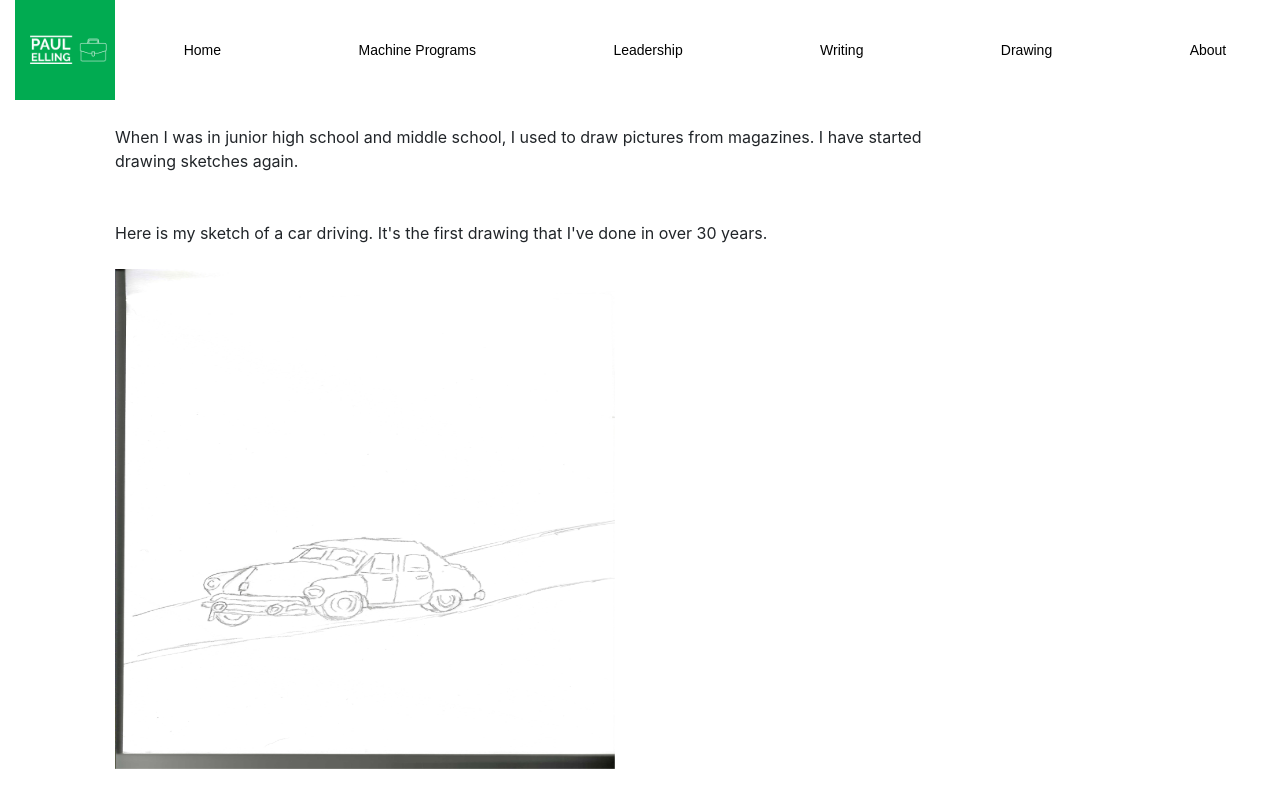
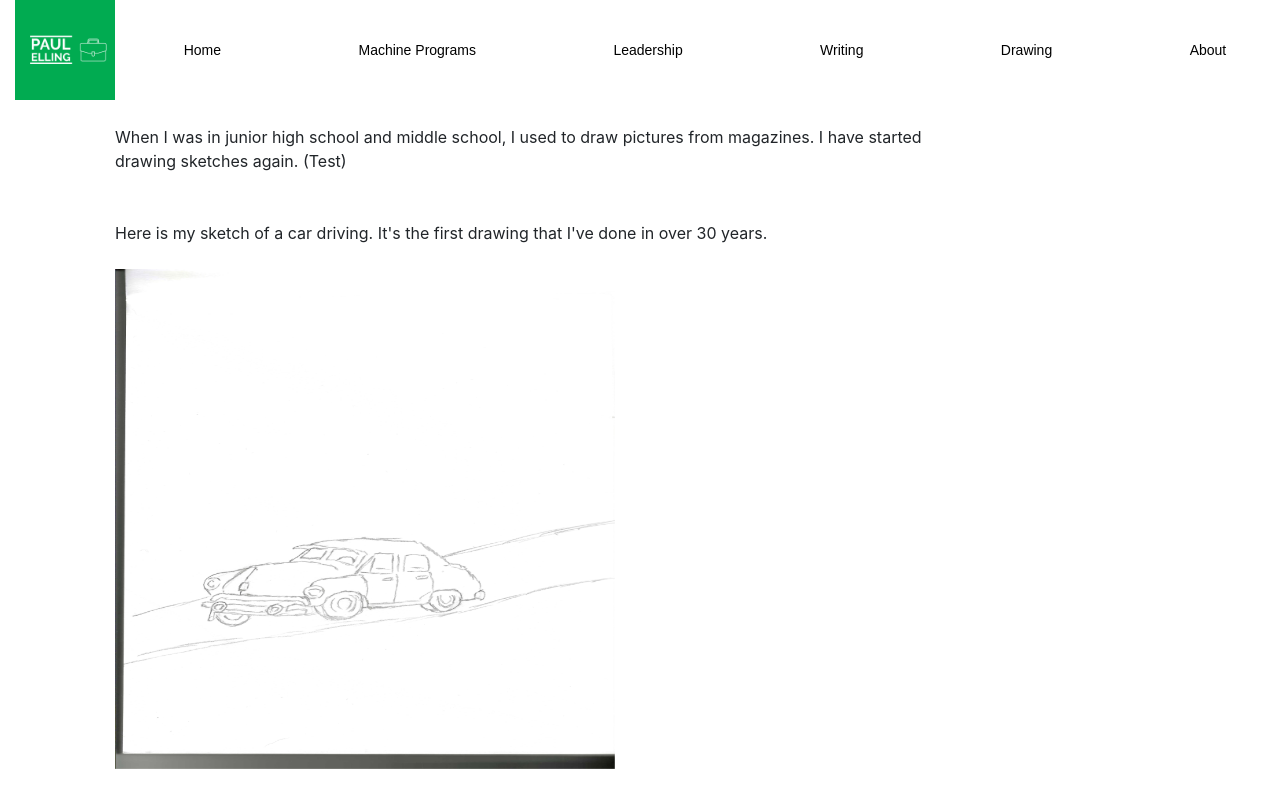
Before and after one commit to paulelling/paulelling, a React (Vite) app: page /Drawing/Sketches in a window 1280 px wide. Built offline with nearby package versions, Linux system fonts and the light colour scheme.

Commit message:
Test deployment to AWS

```diff
--- a/src/components/Drawing/Sketches.jsx
+++ b/src/components/Drawing/Sketches.jsx
@@ -2,7 +2,7 @@ export default function Sketches() {
     return (
     <div>
         <div className="content">
-            When I was in junior high school and middle school, I used to draw pictures from magazines.  I have started drawing sketches again.
+            When I was in junior high school and middle school, I used to draw pictures from magazines.  I have started drawing sketches again. (Test)
             <br />
             <br />
             <br />
```
